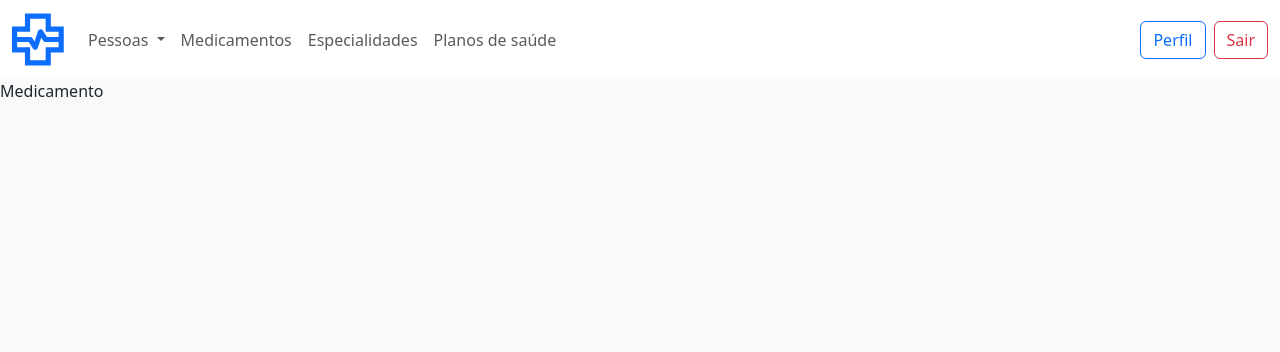
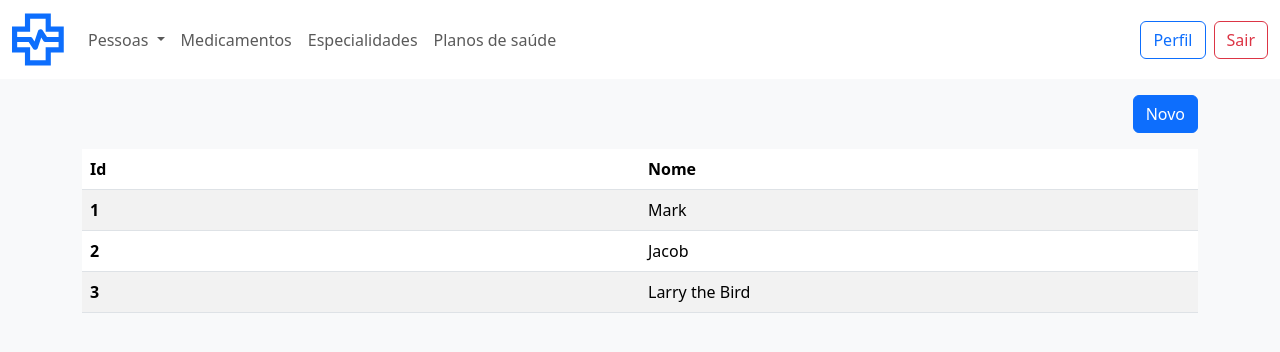
Before and after one commit to miqueiasmiguel/Sigpe.Frontend, an Angular app: page / in a window 1280 px wide. Shown: the top 352 px of the page. Built offline with nearby package versions, Linux system fonts and the light colour scheme.

Commit message:
Criando rota de listar medicamentos

```diff
--- a/src/app/app.routes.ts
+++ b/src/app/app.routes.ts
@@ -1,10 +1,11 @@
 import { Routes } from '@angular/router';
 import { LoginComponent } from './modules/login/login.component';
 import { MedicamentoComponent } from './modules/medicamento/medicamento.component';
+import { MedicamentoListaComponent } from './modules/medicamento-lista/medicamento-lista.component';
 
 export const routes: Routes = [
   {
     path: '',
-    component: MedicamentoComponent
+    component: MedicamentoListaComponent
   }
 ];
--- /dev/null
+++ b/src/app/modules/medicamento-lista/medicamento-lista.component.html
@@ -0,0 +1,29 @@
+<app-navbar></app-navbar>
+<div class="container-sm d-flex flex-column justify-content-center">
+  <div class="d-flex justify-content-end my-3">
+    <button class="btn btn-primary">Novo</button>
+  </div>
+  <table class="table table-striped table-hover">
+    <thead>
+      <tr>
+        <th scope="col" class="w-50">Id</th>
+        <th scope="col">Nome</th>
+      </tr>
+    </thead>
+    <tbody>
+      <tr>
+        <th scope="row">1</th>
+        <td>Mark</td>
+      </tr>
+      <tr>
+        <th scope="row">2</th>
+        <td>Jacob</td>
+
+      </tr>
+      <tr>
+        <th scope="row">3</th>
+        <td>Larry the Bird</td>
+      </tr>
+    </tbody>
+  </table>
+</div>
--- a/src/app/modules/medicamento/medicamento.component.html
+++ b/src/app/modules/medicamento/medicamento.component.html
@@ -1,2 +1 @@
 <app-navbar></app-navbar>
-Medicamento
```
Also changed, not shown: src/app/modules/medicamento-lista/medicamento-lista.component.ts (added, +13 -0 lines), src/app/modules/medicamento-lista/medicamento-lista.component.scss (added), 1 other file (tests, documents, lock files or other folders).
